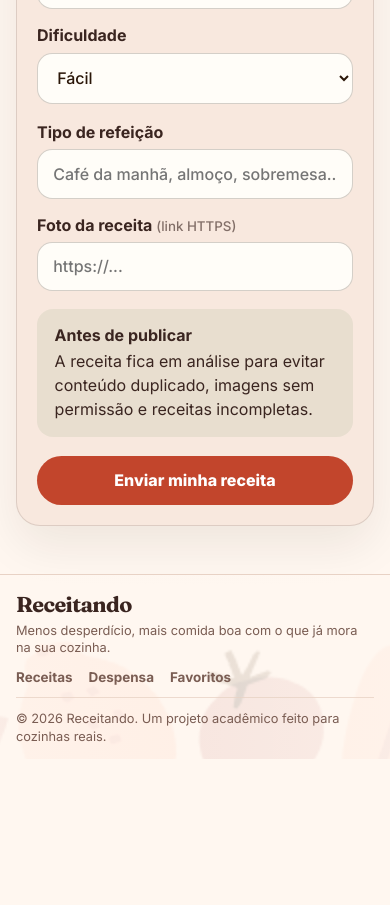
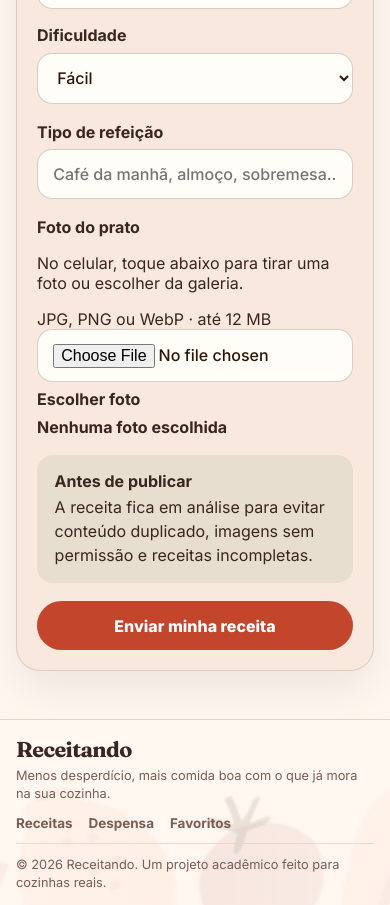
Before and after one commit to pitado/receitando, a Next.js app in the folder frontend/: page /enviar-receita in a window 390 px wide. Shown: the part 1800-2705 px from the top of the page. Before the commit the page ends 2559 px from the top, so only its background shows below. Built offline with nearby package versions, Linux system fonts and the light colour scheme.

Commit message:
Add mobile photo picker and preview to recipe form

```diff
--- a/frontend/src/components/recipe/RecipeSubmissionForm.tsx
+++ b/frontend/src/components/recipe/RecipeSubmissionForm.tsx
@@ -1,12 +1,14 @@
 "use client";
 
-import { useState } from "react";
-import type { FormEvent } from "react";
+import { type ChangeEvent, type FormEvent, useEffect, useState } from "react";
 
 import { ApiError } from "@/services/api-client";
 import { submitRecipe } from "@/services/recipe-submissions.service";
 
 import styles from "./RecipeSubmissionForm.module.css";
+
+const MAX_IMAGE_BYTES = 12 * 1024 * 1024;
+const ALLOWED_IMAGE_TYPES = new Set(["image/jpeg", "image/png", "image/webp"]);
 
 function lines(value: string): string[] {
   return value
@@ -19,6 +21,45 @@ export function RecipeSubmissionForm() {
   const [sending, setSending] = useState(false);
   const [message, setMessage] = useState("");
   const [error, setError] = useState("");
+  const [previewUrl, setPreviewUrl] = useState("");
+  const [imageName, setImageName] = useState("");
+
+  useEffect(() => {
+    return () => {
+      if (previewUrl) URL.revokeObjectURL(previewUrl);
+    };
+  }, [previewUrl]);
+
+  function handleImageChange(event: ChangeEvent<HTMLInputElement>) {
+    const file = event.currentTarget.files?.[0];
+    setMessage("");
+
+    if (!file) {
+      setImageName("");
+      setPreviewUrl("");
+      return;
+    }
+
+    if (!ALLOWED_IMAGE_TYPES.has(file.type)) {
+      event.currentTarget.value = "";
+      setImageName("");
+      setPreviewUrl("");
+      setError("Use uma foto JPG, PNG ou WebP.");
+      return;
+    }
+
+    if (file.size > MAX_IMAGE_BYTES) {
+      event.currentTarget.value = "";
+      setImageName("");
+      setPreviewUrl("");
+      setError("A foto pode ter no máximo 12 MB.");
+      return;
+    }
+
+    setError("");
+    setImageName(file.name);
+    setPreviewUrl(URL.createObjectURL(file));
+  }
 
   async function onSubmit(event: FormEvent<HTMLFormElement>) {
     event.preventDefault();
@@ -28,6 +69,14 @@ export function RecipeSubmissionForm() {
 
     const formElement = event.currentTarget;
     const form = new FormData(formElement);
+    const imageEntry = form.get("image");
+    const image = imageEntry instanceof File && imageEntry.size > 0 ? imageEntry : undefined;
+
+    if (!image) {
+      setError("Escolha uma foto do prato para enviar a receita.");
+      setSending(false);
+      return;
+    }
 
     try {
       const response = await submitRecipe({
@@ -41,12 +90,14 @@ export function RecipeSubmissionForm() {
         servings: Number(form.get("servings")) || undefined,
         mealType: String(form.get("mealType") ?? ""),
         difficulty: String(form.get("difficulty") ?? "FACIL") as "FACIL" | "MEDIA" | "DIFICIL",
-        imageUrl: String(form.get("imageUrl") ?? ""),
+        image,
         website: String(form.get("website") ?? ""),
       });
 
       setMessage(response.message);
       formElement.reset();
+      setImageName("");
+      setPreviewUrl("");
     } catch (submitError: unknown) {
       setError(
         submitError instanceof ApiError
@@ -67,7 +118,7 @@ export function RecipeSubmissionForm() {
         </label>
         <label>
           <span>E-mail <small>(opcional)</small></span>
-          <input name="authorEmail" type="email" placeholder="Para contato sobre a receita" />
+          <input name="authorEmail" type="email" inputMode="email" autoComplete="email" placeholder="Para contato sobre a receita" />
         </label>
       </div>
 
@@ -127,15 +178,39 @@ export function RecipeSubmissionForm() {
         </label>
       </div>
 
-      <div className={styles.gridTwo}>
-        <label>
-          <span>Tipo de refeição</span>
-          <input name="mealType" placeholder="Café da manhã, almoço, sobremesa..." />
+      <label>
+        <span>Tipo de refeição</span>
+        <input name="mealType" placeholder="Café da manhã, almoço, sobremesa..." />
+      </label>
+
+      <div className={styles.photoField}>
+        <div className={styles.photoHeading}>
+          <div>
+            <strong>Foto do prato</strong>
+            <p>No celular, toque abaixo para tirar uma foto ou escolher da galeria.</p>
+          </div>
+          <span>JPG, PNG ou WebP · até 12 MB</span>
+        </div>
+
+        <label className={styles.photoPicker}>
+          <input
+            accept="image/jpeg,image/png,image/webp"
+            name="image"
+            onChange={handleImageChange}
+            required
+            type="file"
+          />
+          <span className={styles.photoPickerButton}>Escolher foto</span>
+          <span className={styles.photoPickerName}>{imageName || "Nenhuma foto escolhida"}</span>
         </label>
-        <label>
-          <span>Foto da receita <small>(link HTTPS)</small></span>
-          <input name="imageUrl" type="url" placeholder="https://..." />
-        </label>
+
+        {previewUrl ? (
+          <div className={styles.photoPreview}>
+            {/* eslint-disable-next-line @next/next/no-img-element -- local object URL preview before upload */}
+            <img alt="Prévia da foto escolhida" src={previewUrl} />
+            <span>Prévia da foto que será enviada</span>
+          </div>
+        ) : null}
       </div>
 
       <input className={styles.honeypot} name="website" tabIndex={-1} autoComplete="off" />
@@ -148,10 +223,10 @@ export function RecipeSubmissionForm() {
       </div>
 
       {message ? <p className={styles.success}>{message}</p> : null}
-      {error ? <p className={styles.error}>{error}</p> : null}
+      {error ? <p className={styles.error} role="alert">{error}</p> : null}
 
       <button className={styles.submit} disabled={sending} type="submit">
-        {sending ? "Enviando..." : "Enviar minha receita"}
+        {sending ? "Enviando receita e foto..." : "Enviar minha receita"}
       </button>
     </form>
   );
```
